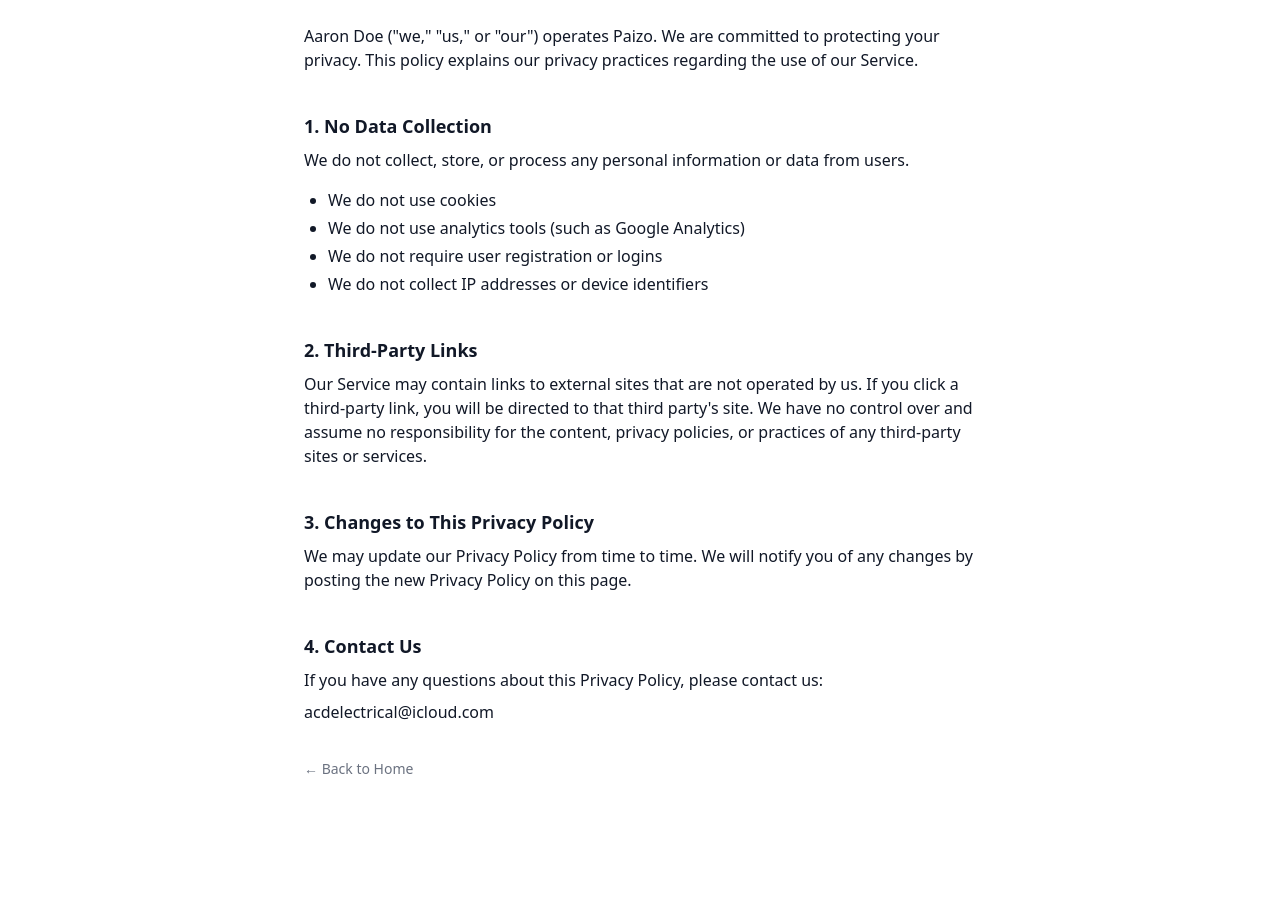
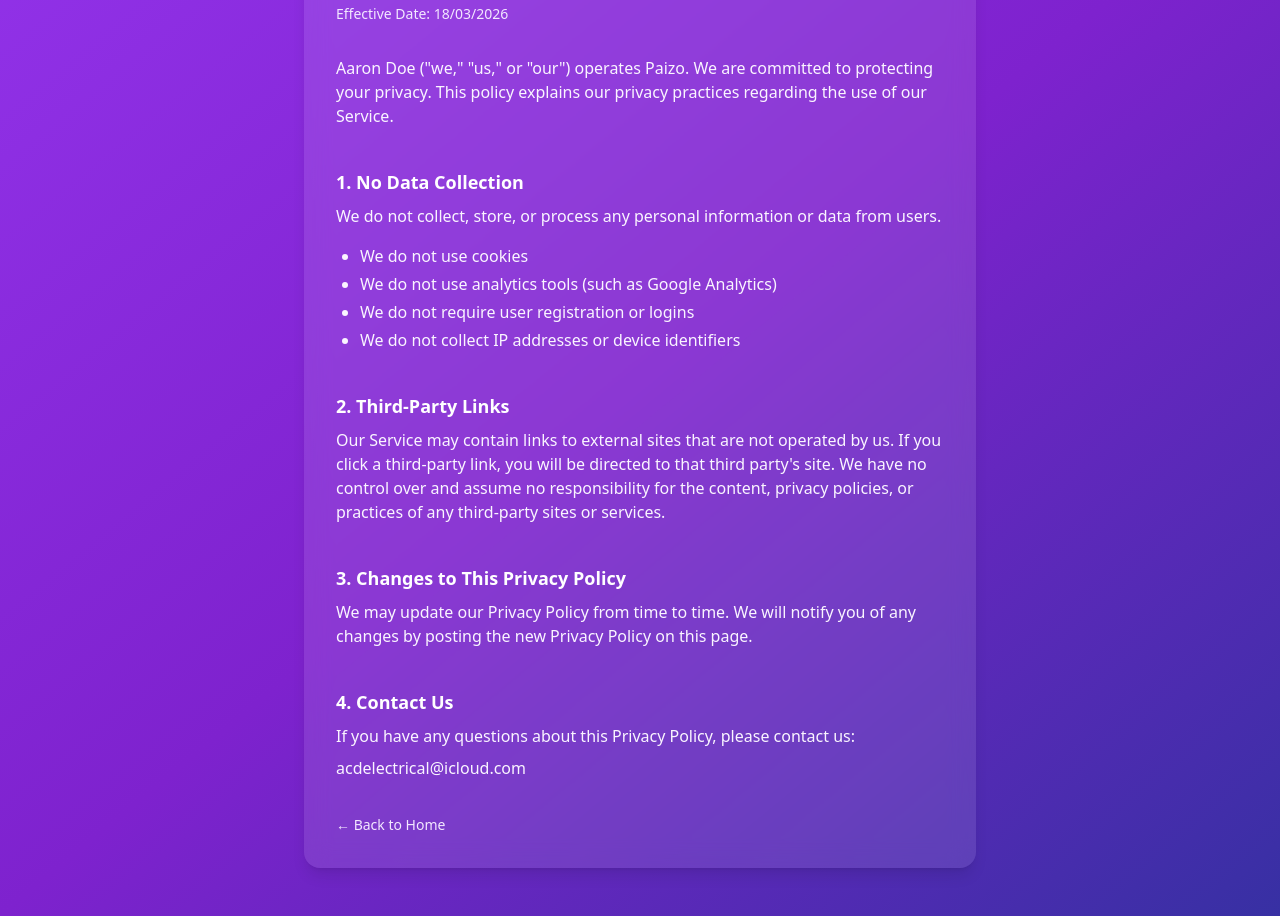
Before and after one commit to XERODOE/XERODOE.github.io, a plain HTML site: page privacy.html in a window 1280 px wide. Shown: the part 140-1056 px from the top of the page. Before the commit the page ends 968 px from the top, so only its background shows below. Drawn offline with nearby package versions, Linux system fonts and the light colour scheme.

Commit message:
Update privacy page to match site theme

```diff
--- a/privacy.html
+++ b/privacy.html
@@ -6,20 +6,20 @@
   <title>Privacy Policy</title>
   <script src="https://cdn.tailwindcss.com"></script>
 </head>
-<body class="bg-white text-gray-900 px-6 py-12">
+<body class="bg-gradient-to-br from-purple-600 via-purple-700 to-indigo-800 text-white px-6 py-12 min-h-screen">
 
-  <div class="max-w-2xl mx-auto">
+  <div class="max-w-2xl mx-auto bg-white/10 backdrop-blur-md rounded-2xl shadow-lg p-8">
     <h1 class="text-4xl font-semibold mb-6">Privacy Policy</h1>
-    <p class="text-sm text-gray-500 mb-8">Effective Date: 18/03/2026</p>
+    <p class="text-sm text-purple-100 mb-8">Effective Date: 18/03/2026</p>
 
-    <p class="mb-6">
+    <p class="mb-6 text-purple-50">
       Aaron Doe ("we," "us," or "our") operates Paizo. We are committed to protecting your privacy.
       This policy explains our privacy practices regarding the use of our Service.
     </p>
 
     <h2 class="text-lg font-semibold mt-10 mb-2">1. No Data Collection</h2>
-    <p class="mb-4">We do not collect, store, or process any personal information or data from users.</p>
-    <ul class="list-disc ml-6 mb-6 space-y-1">
+    <p class="mb-4 text-purple-50">We do not collect, store, or process any personal information or data from users.</p>
+    <ul class="list-disc ml-6 mb-6 space-y-1 text-purple-50">
       <li>We do not use cookies</li>
       <li>We do not use analytics tools (such as Google Analytics)</li>
       <li>We do not require user registration or logins</li>
@@ -27,7 +27,7 @@
     </ul>
 
     <h2 class="text-lg font-semibold mt-10 mb-2">2. Third-Party Links</h2>
-    <p class="mb-6">
+    <p class="mb-6 text-purple-50">
       Our Service may contain links to external sites that are not operated by us.
       If you click a third-party link, you will be directed to that third party's site.
       We have no control over and assume no responsibility for the content, privacy
@@ -35,16 +35,16 @@
     </p>
 
     <h2 class="text-lg font-semibold mt-10 mb-2">3. Changes to This Privacy Policy</h2>
-    <p class="mb-6">
+    <p class="mb-6 text-purple-50">
       We may update our Privacy Policy from time to time. We will notify you of any
       changes by posting the new Privacy Policy on this page.
     </p>
 
     <h2 class="text-lg font-semibold mt-10 mb-2">4. Contact Us</h2>
-    <p class="mb-2">If you have any questions about this Privacy Policy, please contact us:</p>
-    <p class="mb-8">acdelectrical@icloud.com</p>
+    <p class="mb-2 text-purple-50">If you have any questions about this Privacy Policy, please contact us:</p>
+    <p class="mb-8 text-purple-50">acdelectrical@icloud.com</p>
 
-    <a href="index.html" class="text-sm text-gray-500 hover:text-gray-900">
+    <a href="index.html" class="text-sm text-purple-100 hover:text-white transition">
       ← Back to Home
     </a>
   </div>
```
